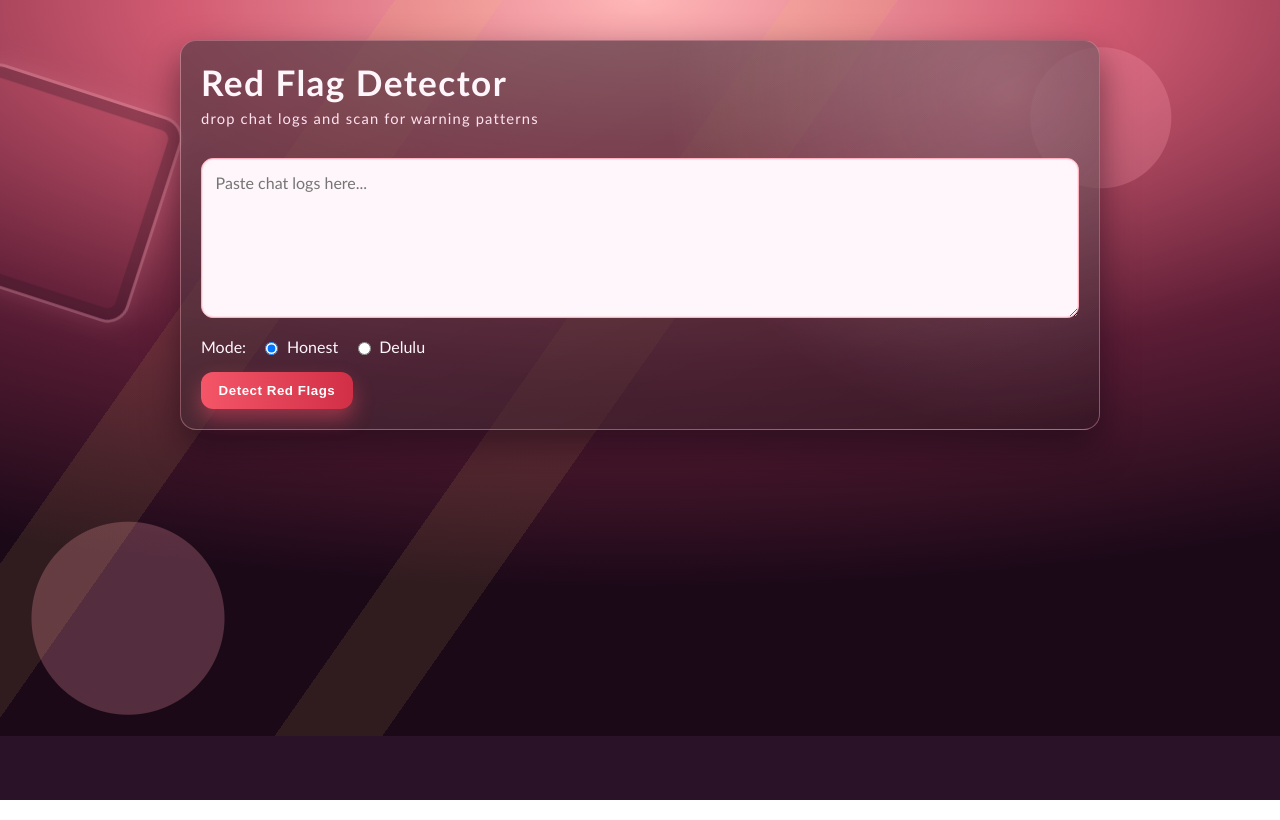
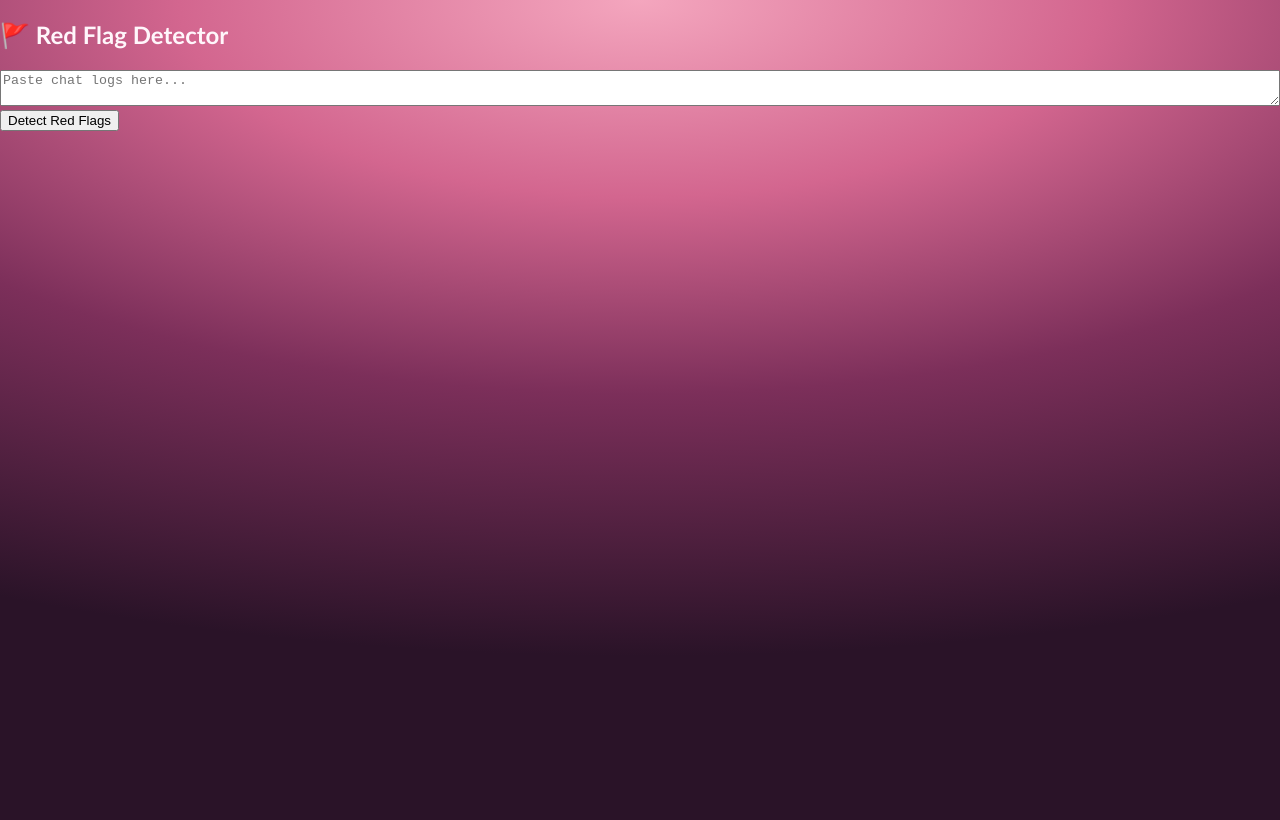
Before and after one commit to NataliiaLysenko/Flagrant, a React app in the folder frontend/: page /redflag in a window 1280 px wide. Built offline with nearby package versions, Linux system fonts and the light colour scheme; the HTML template or start-up script is replaced by a standard one.

Commit message:
Restore RedFlag.jsx to main version

```diff
--- a/frontend/src/pages/RedFlag.jsx
+++ b/frontend/src/pages/RedFlag.jsx
@@ -1,5 +1,5 @@
 import { useState } from "react"
-import ResultCard from "../components/ResultCard"
+import ResultCard from "../components/ResultCardRedFlag"
 import Disclaimer from "../components/Disclaimer"
 
 export default function RedFlag() {
@@ -17,12 +17,15 @@ export default function RedFlag() {
         body: JSON.stringify({ messages, mode })
       })
       const data = await res.json()
+      console.log("Backend returned:", data)
 
+      // Ensure safe defaults
       setResult({
         score: data?.score ?? 0,
-        flags: Array.isArray(data?.flags) ? data.flags : [],
-        analysis: Array.isArray(data?.analysis) ? data.analysis : [],
-        advice: data?.advice ?? "No advice available"
+        vibeSummary: data?.vibe_summary ?? "",
+        redFlags: Array.isArray(data?.red_flags) ? data.red_flags : [],
+        translations: Array.isArray(data?.translations) ? data.translations : [],
+        nextMoves: data?.next_moves ?? null
       })
     } catch (err) {
       console.error(err)
@@ -37,51 +40,35 @@ export default function RedFlag() {
   }
 
   return (
-    <section className="feature-page redflag-page">
-      <div className="feature-panel">
-        <h2>Red Flag Detector</h2>
-        <p className="feature-subtitle">drop chat logs and scan for warning patterns</p>
+    <div className="p-8 max-w-4xl mx-auto space-y-4">
+      <h2 className="text-2xl font-bold">🚩 Red Flag Detector</h2>
 
       <textarea
         placeholder="Paste chat logs here..."
-          className="feature-input"
-          value={messages}
+        className="w-full h-40 p-3 text-black"
         onChange={e => setMessages(e.target.value)}
       />
 
-        <div className="mode-row">
-          <span>Mode:</span>
-          {["honest", "delulu"].map((m) => (
-            <label key={m} className="mode-option">
-              <input
-                type="radio"
-                name="mode"
-                value={m}
-                checked={mode === m}
-                onChange={e => setMode(e.target.value)}
-              />
-              {m.charAt(0).toUpperCase() + m.slice(1)}
-            </label>
-          ))}
-        </div>
-
-        <button onClick={analyze} className="feature-button redflag-button">
+      <button
+        onClick={analyze}
+        className="px-6 py-3 bg-red-600 rounded-xl"
+      >
         {loading ? "Analyzing..." : "Detect Red Flags"}
       </button>
 
       {result && (
-          <div className="feature-result">
+        <div className="mt-6">
           <ResultCard
-              title="Red Flag Analysis"
+            title="🚩 Red Flag Analysis"
             score={result.score}
-              flags={result.flags}
-              analysis={result.analysis}
-              advice={result.advice}
+            vibeSummary={result.vibeSummary}
+            redFlags={result.redFlags}
+            translations={result.translations}
+            nextMoves={result.nextMoves}
           />
           <Disclaimer />
         </div>
       )}
     </div>
-    </section>
   )
 }
```
Lines whose indentation alone changed are shown as unchanged.
